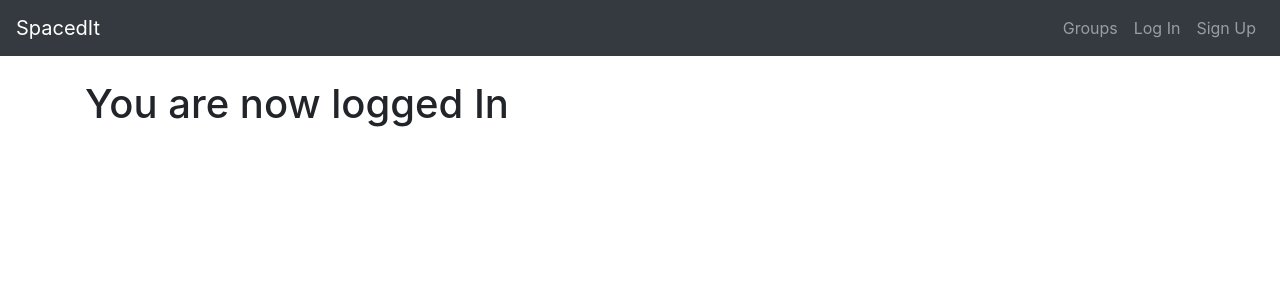
After one commit to hmtj99/reddit_clone, a Django app: page /test in a window 1280 px wide. The commit adds this page. Shown: the top 300 px of the page. Run offline with Django 3.2, Linux system fonts and the light colour scheme; some libraries are stand-ins or nearby versions.

Commit message:
Finished Up setup of accounts app

```diff
--- a/accounts/urls.py
+++ b/accounts/urls.py
@@ -5,7 +5,7 @@ from . import views
 app_name = 'accounts'
 
 urlpatterns = [
-    path('login', auth_views.LoginView.as_view(
+    path('login/', auth_views.LoginView.as_view(
         template_name='accounts/login.html'), name='login'),
     path('logout', auth_views.LogoutView.as_view(), name='logout'),
     path('signup', views.SignUp.as_view(), name='signup'),
--- a/reddit_clone/settings.py
+++ b/reddit_clone/settings.py
@@ -121,3 +121,6 @@ USE_TZ = True
 
 STATIC_URL = '/static/'
 STATICFILES = os.path.join(BASE_DIR, 'static')
+
+LOGIN_REDIRECT_URL = 'test'
+LOGOUT_REDIRECT_URL = 'thanks'
--- a/reddit_clone/urls.py
+++ b/reddit_clone/urls.py
@@ -7,4 +7,6 @@ urlpatterns = [
     path('', views.HomepageView.as_view(), name="homepage"),
     path('accounts', include('accounts.urls', namespace='accounts')),
     path('accounts', include('django.contrib.auth.urls')),
+    path('test', views.TestPageView.as_view(), name="test"),
+    path('thanks', views.ThanksPageView.as_view(), name="thanks")
 ]
--- a/reddit_clone/views.py
+++ b/reddit_clone/views.py
@@ -3,3 +3,11 @@ from django.views.generic import TemplateView
 
 class HomepageView(TemplateView):
     template_name = "index.html"
+
+
+class TestPageView(TemplateView):
+    template_name = "test.html"
+
+
+class ThanksPageView(TemplateView):
+    template_name = "thanks.html"
--- a/templates/base.html
+++ b/templates/base.html
@@ -1,12 +1,13 @@
 <!DOCTYPE html>
 <html lang="en">
-
+{% load static %}
 <head>
     <meta charset="UTF-8">
     <meta name="viewport" content="width=device-width, initial-scale=1.0">
     <meta http-equiv="X-UA-Compatible" content="ie=edge">
     <link rel="stylesheet" href="https://stackpath.bootstrapcdn.com/bootstrap/4.3.1/css/bootstrap.min.css">
     <script src="https://stackpath.bootstrapcdn.com/bootstrap/4.3.1/js/bootstrap.min.js"></script>
+    <link rel="stylesheet" href="{% static 'css/base.css' %}">
     <title>SpacedIt</title>
 </head>
 
@@ -48,45 +49,11 @@
   </div>
 </nav>
 
-    {% comment %} <nav class="navabr navbar-expand-lg navbar-dark bg-dark">
-         <a class="navbar-brand" href="{% url 'homepage' %}">SpacedIt</a>
-        <button class="navbar-toggler" type="button" data-toggle="collapse" data-target="#navbarSupportedContent" aria-controls="navbarSupportedContent" aria-expanded="false" aria-label="Toggle navigation">
-            <span class="navbar-toggler-icon"></span>
-        </button>
-
-        <div class="collapse navbar-collapse" id="navbarSupportedContent">
-            <ul class="navbar-nav mr-auto">
-                {% if user.is_authenticated %}
-                    <li class="nav-item">
-                        <a href="" class="nav-link">Post</a>
-                    </li>
-                    <li class="nav-item">
-                        <a href="" class="nav-link">Groups</a>
-                    </li>
-                    <li class="nav-item">
-                        <a href="" class="nav-link">Create Group</a>
-                    </li>
-                    <li class="nav-item">
-                        <a href="{% url 'logout' %}" class="nav-link">Logout</a>
-                    </li>
-                {% else %}
-                    <li class="nav-item">
-                        <a href="" class="nav-link">Groups</a>
-                    </li>
-                    <li class="nav-item">
-                        <a href="{% url 'accounts:login' %}" class="nav-link">Log In</a>
-                    </li>
-                    <li class="nav-item">
-                        <a href="{% url 'accounts:signup'%}" class="nav-link">Sign Up</a>
-                    </li>
-                {% endif %}
-            </ul>
-        </div>
-    </nav> {% endcomment %}
-
+    <div class="container my-4">
     {% block content %}
 
     {% endblock %}
+    </div>
 </body>
 
 </html>
--- /dev/null
+++ b/templates/test.html
@@ -0,0 +1,7 @@
+{% extends 'base.html' %}
+
+{% block content %}
+
+<h1>You are now logged In</h1>
+
+{% endblock content %}
--- /dev/null
+++ b/templates/thanks.html
@@ -0,0 +1,5 @@
+{% extends 'base.html' %}
+
+{% block content %}
+<h1>You are now logged out</h1>
+{% endblock content %}
```
Also changed, not shown: accounts/forms.py (+1 -6 lines), accounts/migrations/0001_initial.py (added), db.sqlite3, static/reddit_clone/css/base.css (added).
